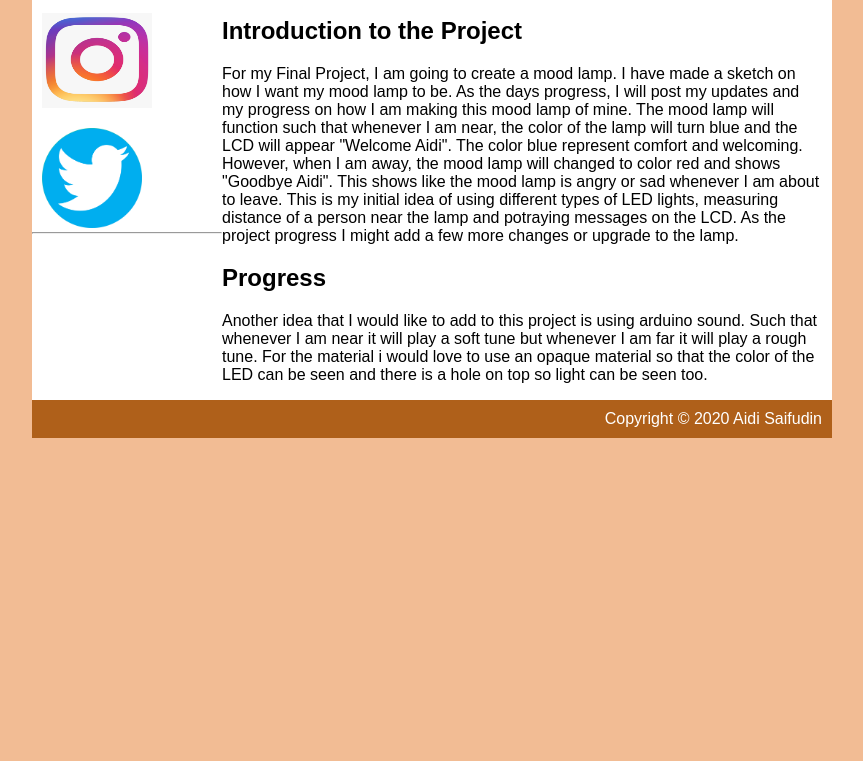
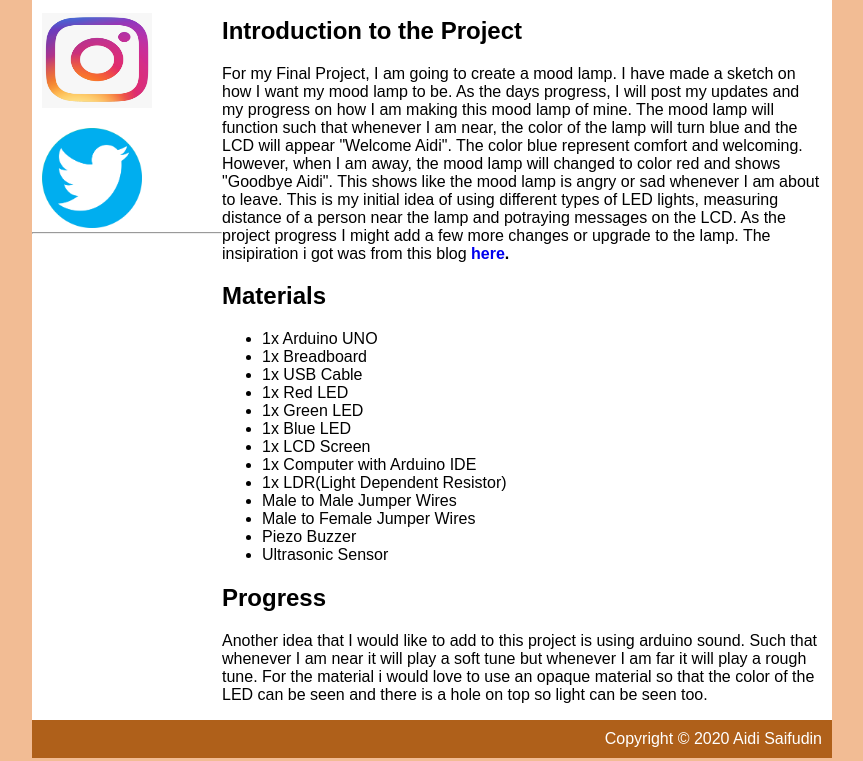
Before and after one commit to aidisaifudin/EP1000, a plain HTML site: page FinalProject.html in a window 1280 px wide. Shown: the part 477-1238 px from the top of the page, without its empty margins (208-1071 px from the left). Before the commit the page ends 923 px from the top, so only its background shows below. Drawn offline with Linux system fonts and the light colour scheme.

Commit message:
materials

```diff
--- a/FinalProject.html
+++ b/FinalProject.html
@@ -33,11 +33,31 @@
 <p><h2><b>Introduction to the Project</b></h2></p>
 
 
-<p> For my Final Project, I am going to create a mood lamp. I have made a sketch on how I want my mood lamp to be. As the days progress, I will post my updates and my progress on how I am making this mood lamp of mine. The mood lamp will function such that whenever I am near, the color of the lamp will turn blue and the LCD will appear "Welcome Aidi". The color blue represent comfort and welcoming. However, when I am away, the mood lamp will changed to color red and shows "Goodbye Aidi". This shows like the mood lamp is angry or sad whenever I am about to leave. This is my initial idea of using different types of LED lights, measuring distance of a person near the lamp and potraying messages on the LCD. As the project progress I might add a few more changes or upgrade to the lamp.  </p>
+    <p> For my Final Project, I am going to create a mood lamp. I have made a sketch on how I want my mood lamp to be. As the days progress, I will post my updates and my progress on how I am making this mood lamp of mine. The mood lamp will function such that whenever I am near, the color of the lamp will turn blue and the LCD will appear "Welcome Aidi". The color blue represent comfort and welcoming. However, when I am away, the mood lamp will changed to color red and shows "Goodbye Aidi". This shows like the mood lamp is angry or sad whenever I am about to leave. This is my initial idea of using different types of LED lights, measuring distance of a person near the lamp and potraying messages on the LCD. As the project progress I might add a few more changes or upgrade to the lamp. The insipiration i got was from this blog <b><a class="selected" href="https://myrobotduino.blogspot.com/2016/08/mood-lamp-with-arduino.html">here</a>. </b></p>
+
+    <p><h2>Materials</h2></p>
+    <ul>
+        <li>1x Arduino UNO</li>
+        <li>1x Breadboard</li>
+        <li>1x USB Cable</li>
+        <li>1x Red LED</li>
+        <li>1x Green LED</li>
+        <li>1x Blue LED</li>
+        <li>1x LCD Screen</li>
+        <li>1x Computer with Arduino IDE</li>
+        <li>1x LDR(Light Dependent Resistor)</li>
+        <li>Male to Male Jumper Wires</li>
+        <li>Male to Female Jumper Wires</li>
+        <li>Piezo Buzzer</li>
+        <li>Ultrasonic Sensor</li>
+
+
+    </ul>
 
 <p><h2>Progress</h2></p>
 
 <p>Another idea that I would like to add to this project is using arduino sound. Such that whenever I am near it will play a soft tune but whenever I am far it will play a rough tune. For the material i would love to use an opaque material so that the color of the LED can be seen and there is a hole on top so light can be seen too.</p>
+
 
     </div>
 
```
